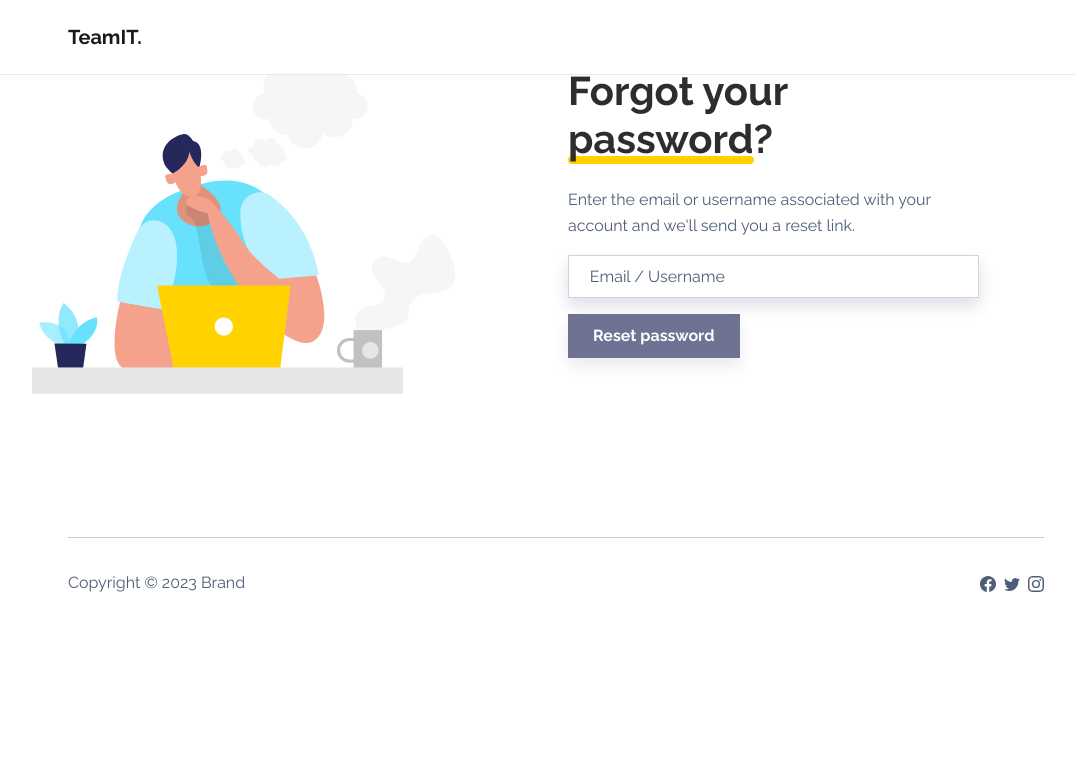
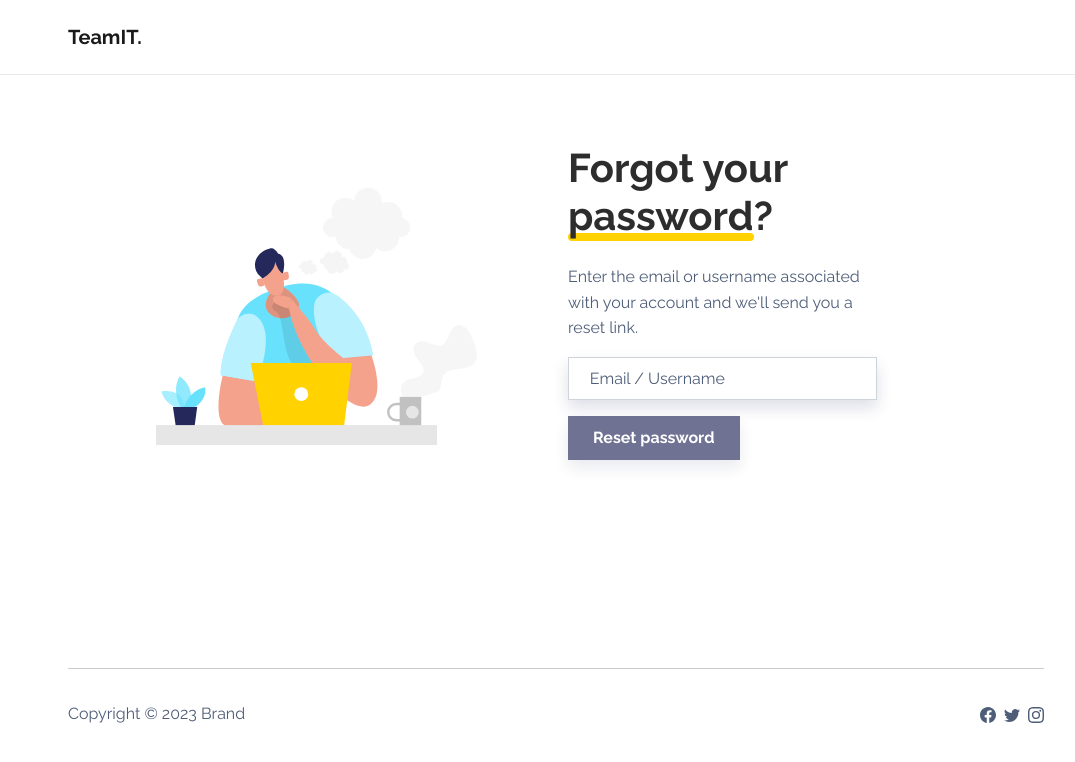
Before and after one commit to Lekejosh/Chat-App-Frontend, a Vue app: page /forgot in a window 1280 px wide. Shown: the top 762 px of the page, without its empty margins (84-1159 px from the left). Built offline with nearby package versions, Linux system fonts and the light colour scheme.

Commit message:
Forgot Password redesign

```diff
--- a/src/views/ForgotPassword.vue
+++ b/src/views/ForgotPassword.vue
@@ -1,4 +1,6 @@
 <template>
+  <section class="py-4 py-md-5 mt-5">
+     <div class="container py-md-5">
   <div class="row d-flex align-items-center">
     <div class="col-md-6 text-center">
       <img class="img-fluid w-100" src="assets/img/illustrations/desk.svg" />
@@ -33,6 +35,8 @@
       </form>
     </div>
   </div>
+</div>
+</section>
 </template>
 
 <script>
```
